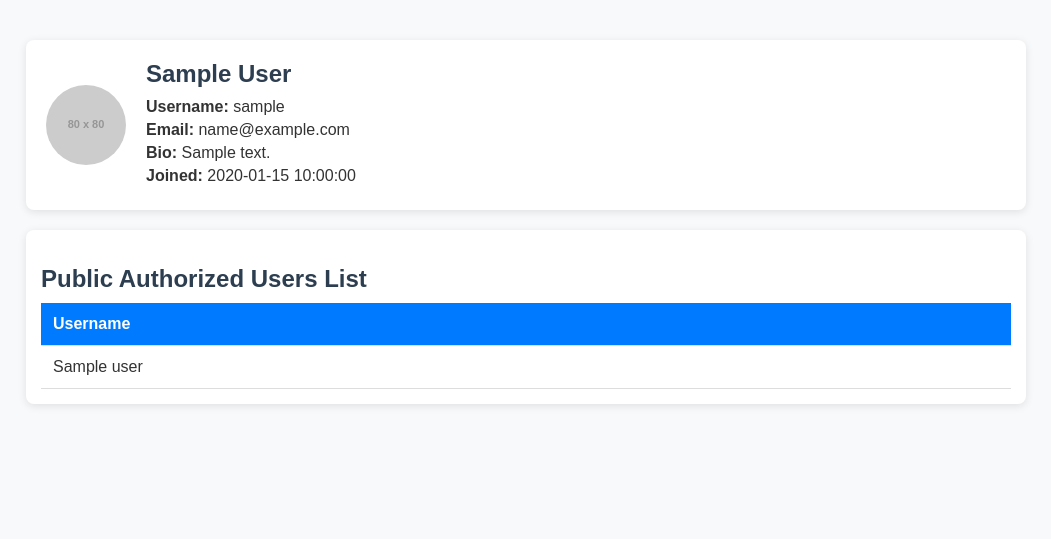
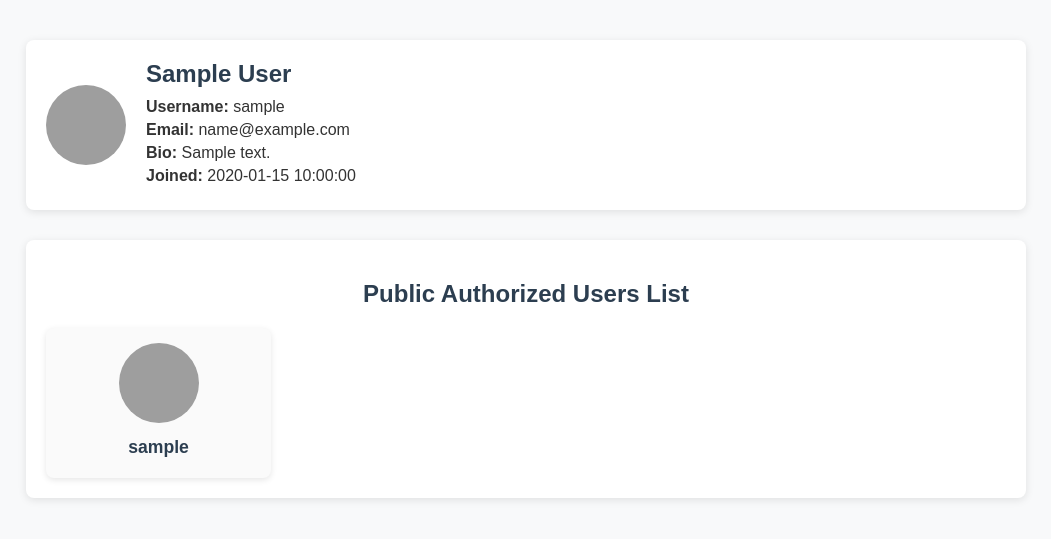
Before and after one commit to alessiodam/TIgol-userlist, a Flask app: template templates/authorized.html in a window 1280 px wide. Shown: the top 539 px of the page, without its empty margins (114-1165 px from the left). Run offline with Flask 3, Linux system fonts and the light colour scheme; the template is opened without the code that fills it: most values are stand-ins (such as "Sample title", 1, 10 or a date in 2020); grey boxes labelled with a size stand in for pictures from a placeholder-image service; some libraries are stand-ins or nearby versions; grey boxes are pictures that could not be loaded.

Commit message:
Update requirements and enhance user authorization flow
- Downgrade Flask version to 3.0.3 and update TIgol library to 1.0.1
- Add email_md5 field to authorized_users table for user identification
- Modify index route to include scopes in authorization URL
- Update authorized users display to show usernames with Gravatar avatars
- Create a new root.html template for user login and information display

```diff
--- a/requirements.txt
+++ b/requirements.txt
@@ -1,4 +1,4 @@
-flask==3.1.0
+flask==3.0.3
 requests==2.32.3
 python-dotenv==1.0.1
 flask-socketio==5.5.1
@@ -6,4 +6,4 @@
 gunicorn==23.0.0
 eventlet==0.39.0
 psycopg2-binary==2.9.10
-tigol>=1.0.0
+tigol==1.0.1
--- a/server.py
+++ b/server.py
@@ -6,6 +6,7 @@
 from flask import Flask, request, redirect, render_template, g, url_for, make_response
 from flask_socketio import SocketIO, emit
 from tigol import TIgolApiClient
+import hashlib
 
 dotenv.load_dotenv(".env")
 
@@ -52,7 +53,8 @@
             """
             CREATE TABLE IF NOT EXISTS authorized_users (
                 id SERIAL PRIMARY KEY,
-                username TEXT UNIQUE NOT NULL
+                username TEXT UNIQUE NOT NULL,
+                email_md5 TEXT UNIQUE NOT NULL
             )
             """
         )
@@ -60,7 +62,9 @@
 
 @app.route("/")
 def index():
-    return redirect(client.get_authorization_url(redirect_uri=os.environ.get("TIGOL_REDIRECT_URI")))
+    if request.args.get("authorize") == "1":
+        return redirect(client.get_authorization_url(redirect_uri=os.environ.get("TIGOL_REDIRECT_URI"), scopes=["user:read"]))
+    return render_template("root.html")
 
 @app.route("/authorized")
 def authorized():
@@ -86,16 +90,17 @@
         return render_template("error.html", error_message="Session expired. Log in again.")
 
     username = user_data.get("username")
+    email_md5 = hashlib.md5(user_data.get("email").encode()).hexdigest()
     if username:
         try:
             with connect_db().cursor() as cur:
-                cur.execute("INSERT INTO authorized_users (username) VALUES (%s) ON CONFLICT DO NOTHING", (username,))
+                cur.execute("INSERT INTO authorized_users (username, email_md5) VALUES (%s, %s) ON CONFLICT DO NOTHING", (username, email_md5))
         except psycopg2.Error as e:
             print("Database error:", e)
 
     with connect_db().cursor() as cur:
-        cur.execute("SELECT username FROM authorized_users ORDER BY username ASC")
-        users = [row[0] for row in cur.fetchall()]
+        cur.execute("SELECT username, email_md5 FROM authorized_users ORDER BY username ASC")
+        users = [{"username": row[0], "email_md5": row[1]} for row in cur.fetchall()]
 
     return render_template("authorized.html", user_data=user_data, users=users)
 
--- a/templates/authorized.html
+++ b/templates/authorized.html
@@ -1,9 +1,23 @@
 <!DOCTYPE html>
 <html lang="en">
+
 <head>
-  <meta charset="UTF-8">
-  <meta name="viewport" content="width=device-width, initial-scale=1.0">
+  <meta charset="UTF-8" />
+  <meta name="viewport" content="width=device-width, initial-scale=1.0" />
   <title>Authorized Users</title>
+  <script src="https://cdnjs.cloudflare.com/ajax/libs/crypto-js/4.1.1/crypto-js.min.js"></script>
+  <script>
+    function md5(string) {
+      return CryptoJS.MD5(string).toString();
+    }
+
+    window.onload = function () {
+      const userEmail = "{{ user_data.email }}";
+      const avatarImg = document.getElementById("profile-avatar");
+      const emailHash = md5(userEmail.trim().toLowerCase());
+      avatarImg.src = `https://www.gravatar.com/avatar/${emailHash}?s=80`;
+    };
+  </script>
   <style>
     body {
       font-family: Arial, sans-serif;
@@ -27,7 +41,11 @@
       padding: 20px;
       border-radius: 8px;
       box-shadow: 0 2px 8px rgba(0, 0, 0, 0.1);
-      margin-bottom: 20px;
+      margin-bottom: 30px;
+    }
+
+    .profile-card img {
+      border-radius: 50%;
     }
 
     .profile-details {
@@ -44,42 +62,53 @@
       margin: 5px 0;
     }
 
-    /* User List Table */
+    /* Public User List */
     .user-list {
       background: white;
-      padding: 15px;
+      padding: 20px;
       border-radius: 8px;
       box-shadow: 0 2px 8px rgba(0, 0, 0, 0.1);
     }
 
     .user-list h2 {
-      margin-bottom: 10px;
+      margin-bottom: 20px;
       color: #2c3e50;
+      text-align: center;
     }
 
-    table {
-      width: 100%;
-      border-collapse: collapse;
-      margin-top: 10px;
+    .users-grid {
+      display: grid;
+      grid-template-columns: repeat(auto-fill, minmax(200px, 1fr));
+      gap: 20px;
     }
 
-    th, td {
-      padding: 12px;
-      border-bottom: 1px solid #ddd;
-      text-align: left;
+    .user-card {
+      background: #fafafa;
+      border-radius: 8px;
+      text-align: center;
+      padding: 15px;
+      box-shadow: 0 2px 6px rgba(0, 0, 0, 0.1);
+      transition: transform 0.2s, box-shadow 0.2s;
     }
 
-    th {
-      background-color: #007bff;
-      color: white;
+    .user-card:hover {
+      transform: translateY(-5px);
+      box-shadow: 0 4px 12px rgba(0, 0, 0, 0.15);
     }
 
-    tr:nth-child(even) {
-      background-color: #f2f2f2;
+    .user-card img {
+      border-radius: 50%;
+      width: 80px;
+      height: 80px;
+      margin-bottom: 10px;
+      object-fit: cover;
     }
 
-    tr:hover {
-      background-color: #e9ecef;
+    .user-card .username {
+      font-size: 1.1em;
+      color: #2c3e50;
+      margin-bottom: 5px;
+      font-weight: bold;
     }
 
     /* Responsive Design */
@@ -93,23 +122,15 @@
         margin-left: 0;
         margin-top: 15px;
       }
-
-      table {
-        font-size: 14px;
-      }
-
-      th, td {
-        padding: 8px;
-      }
     }
   </style>
 </head>
+
 <body>
   <div class="container">
-
     <!-- Current User Profile -->
     <div class="profile-card">
-      <img src="https://placehold.co/80x80/webp" alt="User Avatar" style="border-radius: 50%;">
+      <img id="profile-avatar" src="" alt="User Avatar" width="80" height="80" />
       <div class="profile-details">
         <h2>{{ user_data.first_name }} {{ user_data.last_name }}</h2>
         <p><strong>Username:</strong> {{ user_data.username }}</p>
@@ -122,22 +143,16 @@
     <!-- Public User List -->
     <div class="user-list">
       <h2>Public Authorized Users List</h2>
-      <table>
-        <thead>
-          <tr>
-            <th>Username</th>
-          </tr>
-        </thead>
-        <tbody>
-          {% for user in users %}
-          <tr>
-            <td>{{ user }}</td>
-          </tr>
-          {% endfor %}
-        </tbody>
-      </table>
+      <div class="users-grid">
+        {% for user in users %}
+        <div class="user-card">
+          <img src="https://www.gravatar.com/avatar/{{ user.email_md5 }}?s=80&d=identicon" alt="User Avatar" />
+          <div class="username">{{ user.username }}</div>
+        </div>
+        {% endfor %}
+      </div>
     </div>
-
   </div>
 </body>
+
 </html>
```
Also changed, not shown: templates/root.html (added, +62 -0 lines).
